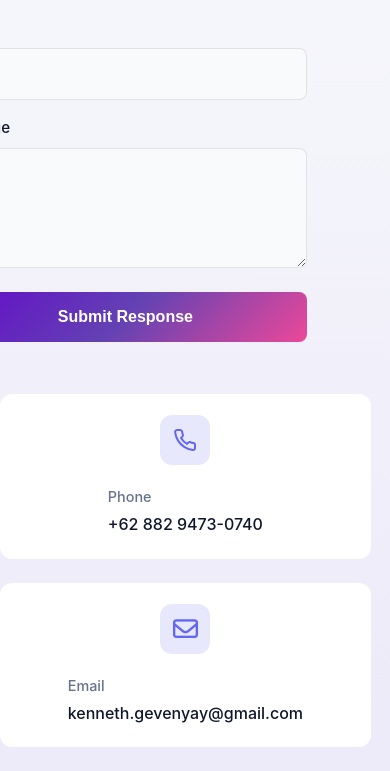
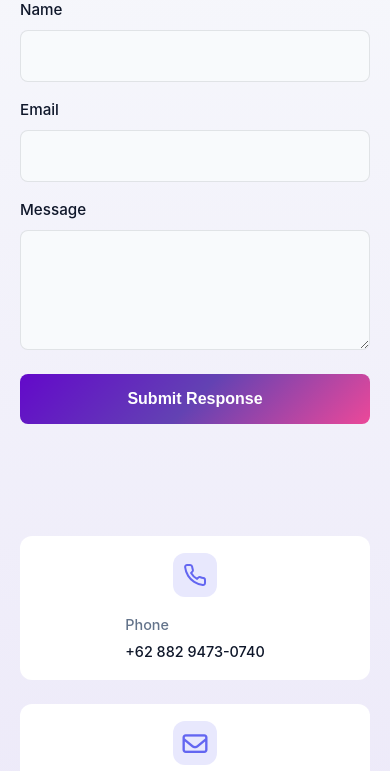
Before and after one commit to Caxerion/dev-react-port, a React (Vite) app in the folder my-react-app/: page / in a window 390 px wide. Shown: the part 4187-4958 px from the top of the page. Built offline with nearby package versions, Linux system fonts and the light colour scheme.

Commit message:
fix: make contact section mobile responsive and bundle project images for netlify deploy

```diff
--- a/my-react-app/src/App.css
+++ b/my-react-app/src/App.css
@@ -1286,6 +1286,30 @@ body {
 }
 
 /* Responsive */
+@media (max-width: 968px) {
+  .container-contact {
+    padding: 0 1.25rem;
+  }
+
+  .container-contact .section-title {
+    margin-left: 0;
+  }
+
+  .container-contact .section-subtitle {
+    margin-left: 0;
+  }
+
+  .contact-wrapper {
+    gap: 2rem;
+  }
+
+  .contact-form {
+    margin-top: 0;
+    margin-left: 0;
+    transform: none;
+  }
+}
+
 @media (max-width: 768px) {
   .contact-wrapper {
     grid-template-columns: 1fr;
@@ -1293,17 +1317,52 @@ body {
 
   .contact-container {
     grid-template-columns: 1fr;
-    margin-top: -40px;
+    margin-top: 0;
+  }
+
+  .contact-form {
+    margin-top: 0;
+    margin-left: 0;
+    transform: none;
+    padding: 1.25rem 0;
   }
 
   .contact-info {
-    margin-top: -40px;
+    margin-top: 0;
   }
 
   /* Fix: center the footer/contact social icon row on mobile too,
      for the same reason as .socials above. */
   .social-links {
     justify-content: center;
+  }
+}
+
+@media (max-width: 480px) {
+  .contact-form {
+    padding: 1rem 0;
+  }
+
+  .contact-info .info-item {
+    padding: 1rem;
+    gap: 1rem;
+  }
+
+  .contact-info .info-item .icon {
+    width: 44px;
+    height: 44px;
+    flex-shrink: 0;
+  }
+
+  .contact-info .info-item p,
+  .contact-info .info-item a {
+    font-size: 0.9rem;
+    word-break: break-all;
+  }
+
+  .social-links {
+    justify-content: center;
+    flex-wrap: wrap;
   }
 }
 
@@ -1418,11 +1477,6 @@ body {
 
   .hero-title {
     font-size: 1.25rem;
-  }
-
-  .contact-info {
-    grid-template-columns: 1fr;
-    margin-top: -100px;
   }
 }
 
--- a/my-react-app/src/data/portfolioData.js
+++ b/my-react-app/src/data/portfolioData.js
@@ -1,5 +1,10 @@
 // Portfolio Data - Edit this file to customize your portfolio
 // ===============================================================
+
+import portfolioImg from '../assets/portfolio.png'
+import ptreImg from '../assets/ptre2.jpg'
+import furnitureImg from '../assets/furniture_temp.jpg'
+import clientyImg from '../assets/Screenshot 2026-07-19 073007.png'
 
 export const portfolioData = {
   // Personal Information
@@ -81,7 +86,7 @@ Highlight your passion and what drives you.`,
       description: "My current portfolio website is a showcase of my skills built to leave a lasting impression",
       tags: ["React", "CSS3"],
       link: "#",
-      image: "/src/assets/portfolio.png"
+      image: portfolioImg
     },
     {
       id: 2,
@@ -89,7 +94,7 @@ Highlight your passion and what drives you.`,
       description: "Smart inventory management and pick up tracking app, storing and picking up functionallity.",
       tags: ["Laravel", "Bootstrap", "MySQL"],
       link: "#",
-      image: "/src/assets/ptre2.jpg"
+      image: ptreImg
     },
     {
       id: 3,
@@ -105,7 +110,7 @@ Highlight your passion and what drives you.`,
       description: "A website that provides home furnitures for a fancy and elegant look.",
       tags: ["React", "Node.js", "MongoDB"],
       link: "#",
-      image: "./src/assets/furniture_temp.jpg"
+      image: furnitureImg
     },
     {
       id: 5,
@@ -129,7 +134,7 @@ Highlight your passion and what drives you.`,
       description: "A comprehensive media downloader CLI-DL based no log in required, paste-link and go.",
       tags: ["React.js/Express.js", "CLI", "Python 3"],
       link: "https://github.com/Caxerion/clienty-source1.git",
-      image: "./src/assets/Screenshot 2026-07-19 073007.png"
+      image: clientyImg
     }
   ],
 
```
